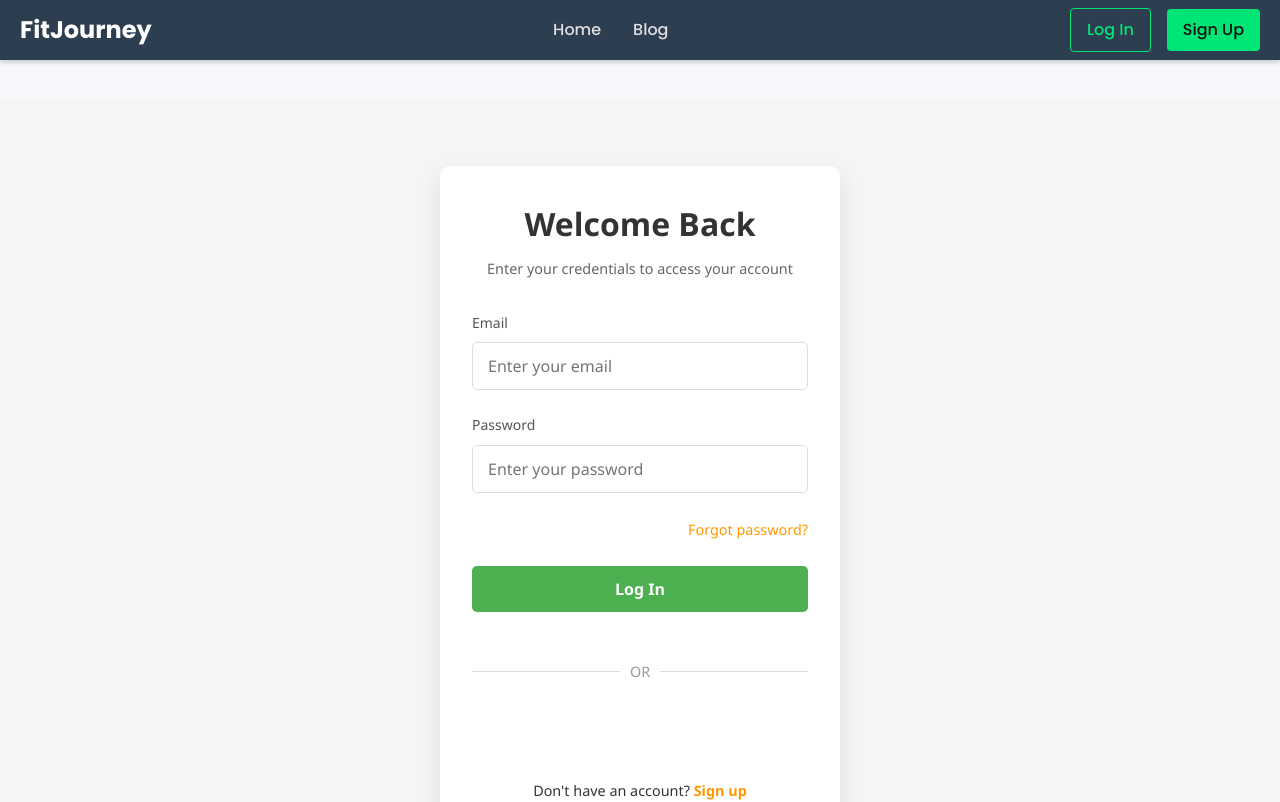
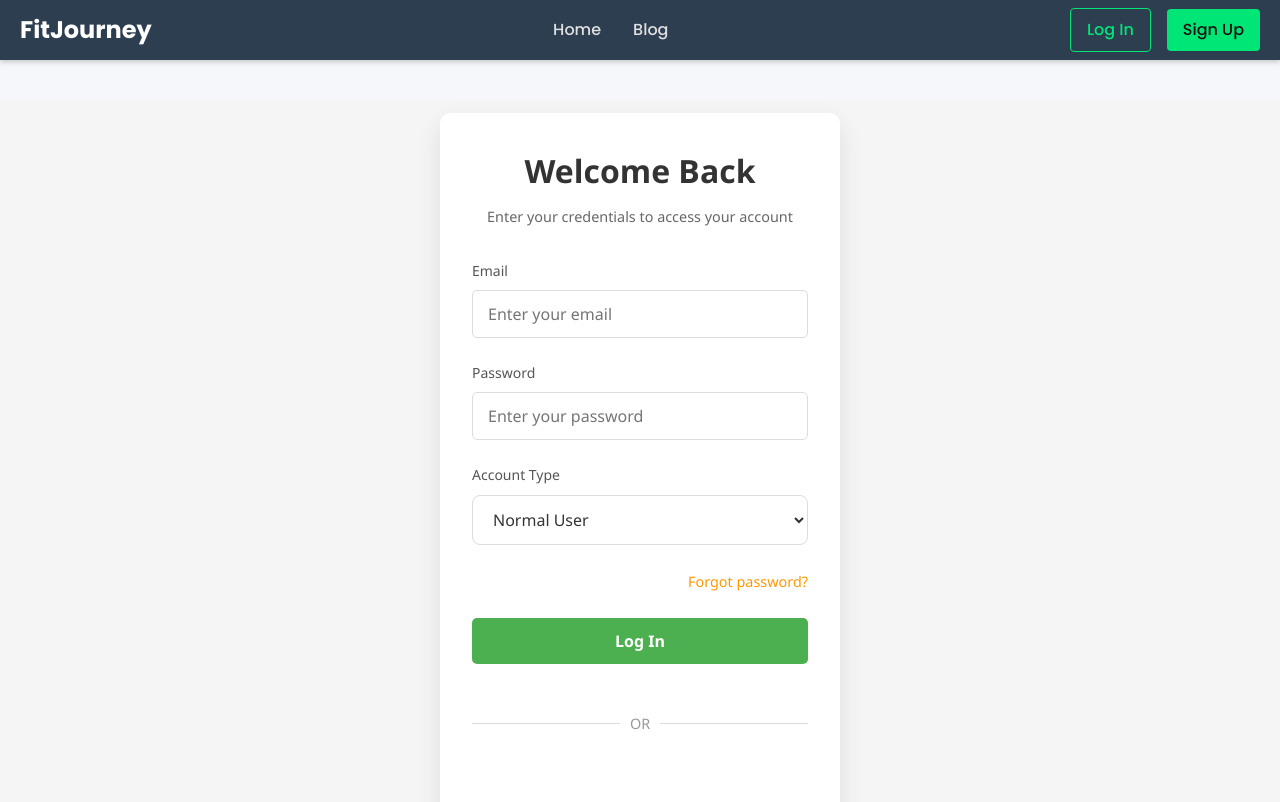
Before and after one commit to PrakritiKhadka/Fit_Journey, a React (Vite) app in the folder Frontend/: page /LoginPage in a window 1280 px wide. Shown: the top 802 px of the page. Built offline with nearby package versions, Linux system fonts and the light colour scheme; no server answers.

Commit message:
modified login signup

```diff
--- a/Frontend/src/pages/LoginPage.jsx
+++ b/Frontend/src/pages/LoginPage.jsx
@@ -7,6 +7,7 @@ import "../styles/LoginPage.css";
 const LoginPage = () => {
   const [email, setEmail] = useState("");
   const [password, setPassword] = useState("");
+  const [role, setRole] = useState("user"); // Default to normal user
   const [loginError, setLoginError] = useState("");
 
   const { login, googleAuth, isLoading, isAuthenticated, error, clearError } =
@@ -36,17 +37,16 @@ const LoginPage = () => {
     e.preventDefault();
     setLoginError("");
 
-    if (!email || !password) {
-      setLoginError("Please enter both email and password");
+    if (!email || !password || !role) {
+      setLoginError("Please enter email, password, and select account type");
       return;
     }
 
     try {
-      var response = await login(email, password);
+      var response = await login(email, password, role);
       if (response.token) {
         navigate(from);
       }
-
     } catch (error) {
       console.error("Login error caught in component:", error);
       setLoginError(
@@ -59,7 +59,8 @@ const LoginPage = () => {
     try {
       var credential = credentialResponse.credential;
       console.log("Google login response:", credential);
-      var response = await googleAuth(credential);
+      // Include the selected role when doing Google auth
+      var response = await googleAuth(credential, role);
       console.log("googleAuth response", response);
       navigate(from);
     } catch (error) {
@@ -108,6 +109,20 @@ const LoginPage = () => {
             />
           </div>
 
+          <div className="input-group">
+            <label htmlFor="role">Account Type</label>
+            <select
+              id="role"
+              value={role}
+              onChange={(e) => setRole(e.target.value)}
+              required
+            >
+              <option value="">Select Account Type</option>
+              <option value="user">Normal User</option>
+              <option value="admin">Administrator</option>
+            </select>
+          </div>
+
           <div className="password-reset">
             <a href="/forgot-password">Forgot password?</a>
           </div>
--- a/Frontend/src/pages/SignupPage.jsx
+++ b/Frontend/src/pages/SignupPage.jsx
@@ -1,27 +1,35 @@
-import React, { useState, useEffect } from 'react';
-import { useNavigate } from 'react-router-dom';
-import { GoogleLogin } from '@react-oauth/google';
-import useUserStore from '../store/user';
-import '../styles/SignupPage.css';
+import React, { useState, useEffect } from "react";
+import { useNavigate } from "react-router-dom";
+import { GoogleLogin } from "@react-oauth/google";
+import useUserStore from "../store/user";
+import "../styles/SignupPage.css";
 
 const SignupPage = () => {
   const [formData, setFormData] = useState({
-    name: '',
-    age: '',
-    gender: '',
-    email: '',
-    password: '',
-    confirmPassword: ''
+    name: "",
+    age: "",
+    gender: "",
+    email: "",
+    password: "",
+    confirmPassword: "",
+    role: "user", // Default to normal user
   });
-  const [signupError, setSignupError] = useState('');
+  const [signupError, setSignupError] = useState("");
 
-  const { register, googleSignUp, isLoading, isAuthenticated, error, clearError } = useUserStore();
+  const {
+    register,
+    googleSignUp,
+    isLoading,
+    isAuthenticated,
+    error,
+    clearError,
+  } = useUserStore();
   const navigate = useNavigate();
 
   // Redirect if already logged in
   useEffect(() => {
     if (isAuthenticated) {
-      navigate('/FitJourneyDashboard');
+      navigate("/FitJourneyDashboard");
     }
   }, [isAuthenticated, navigate]);
 
@@ -38,42 +46,49 @@ const SignupPage = () => {
 
   const handleChange = (e) => {
     const { name, value } = e.target;
-    setFormData(prevState => ({
+    setFormData((prevState) => ({
       ...prevState,
-      [name]: value
+      [name]: value,
     }));
   };
 
   const validateForm = () => {
     // Check for required fields
-    if (!formData.name || !formData.age || !formData.gender || !formData.email || !formData.password) {
-      setSignupError('All fields are required');
+    if (
+      !formData.name ||
+      !formData.age ||
+      !formData.gender ||
+      !formData.email ||
+      !formData.password ||
+      !formData.role
+    ) {
+      setSignupError("All fields are required");
       return false;
     }
 
     // Validate email format
     const emailRegex = /^[^\s@]+@[^\s@]+\.[^\s@]+$/;
     if (!emailRegex.test(formData.email)) {
-      setSignupError('Please enter a valid email address');
+      setSignupError("Please enter a valid email address");
       return false;
     }
 
     // Validate age
     const age = parseInt(formData.age, 10);
     if (isNaN(age) || age < 13) {
-      setSignupError('You must be at least 13 years old to register');
+      setSignupError("You must be at least 13 years old to register");
       return false;
     }
 
     // Validate password length
     if (formData.password.trim().length < 8) {
-      setSignupError('Password must be at least 8 characters long');
+      setSignupError("Password must be at least 8 characters long");
       return false;
     }
 
     // Validate password confirmation
     if (formData.password !== formData.confirmPassword) {
-      setSignupError('Passwords do not match');
+      setSignupError("Passwords do not match");
       return false;
     }
 
@@ -82,7 +97,7 @@ const SignupPage = () => {
 
   const handleSubmit = async (e) => {
     e.preventDefault();
-    setSignupError('');
+    setSignupError("");
 
     if (!validateForm()) {
       return;
@@ -96,23 +111,24 @@ const SignupPage = () => {
 
       await register(userData);
     } catch (error) {
-      console.error('Registration error caught in component:', error);
-      setSignupError(error.message || 'Registration failed. Please try again.');
+      console.error("Registration error caught in component:", error);
+      setSignupError(error.message || "Registration failed. Please try again.");
     }
   };
 
   const handleGoogleSuccess = async (credentialResponse) => {
     try {
-      await googleSignUp(credentialResponse.credential);
+      // Include the selected role when doing Google signup
+      await googleSignUp(credentialResponse.credential, formData.role);
     } catch (error) {
-      console.error('Google signup component error:', error);
-      setSignupError('Google signup failed. Please try again.');
+      console.error("Google signup component error:", error);
+      setSignupError("Google signup failed. Please try again.");
     }
   };
 
   const handleGoogleError = () => {
-    console.error('Google signup failed');
-    setSignupError('Google signup failed. Please try again.');
+    console.error("Google signup failed");
+    setSignupError("Google signup failed. Please try again.");
   };
 
   return (
@@ -183,6 +199,21 @@ const SignupPage = () => {
           </div>
 
           <div className="form-group">
+            <label htmlFor="role">Account Type</label>
+            <select
+              id="role"
+              name="role"
+              value={formData.role}
+              onChange={handleChange}
+              required
+            >
+              <option value="">Select Account Type</option>
+              <option value="user">Normal User</option>
+              <option value="admin">Administrator</option>
+            </select>
+          </div>
+
+          <div className="form-group">
             <label htmlFor="email">Email</label>
             <input
               type="email"
@@ -223,12 +254,8 @@ const SignupPage = () => {
             />
           </div>
 
-          <button
-            type="submit"
-            className="signup-btn"
-            disabled={isLoading}
-          >
-            {isLoading ? 'Creating Account...' : 'Create Account'}
+          <button type="submit" className="signup-btn" disabled={isLoading}>
+            {isLoading ? "Creating Account..." : "Create Account"}
           </button>
         </form>
 
```
